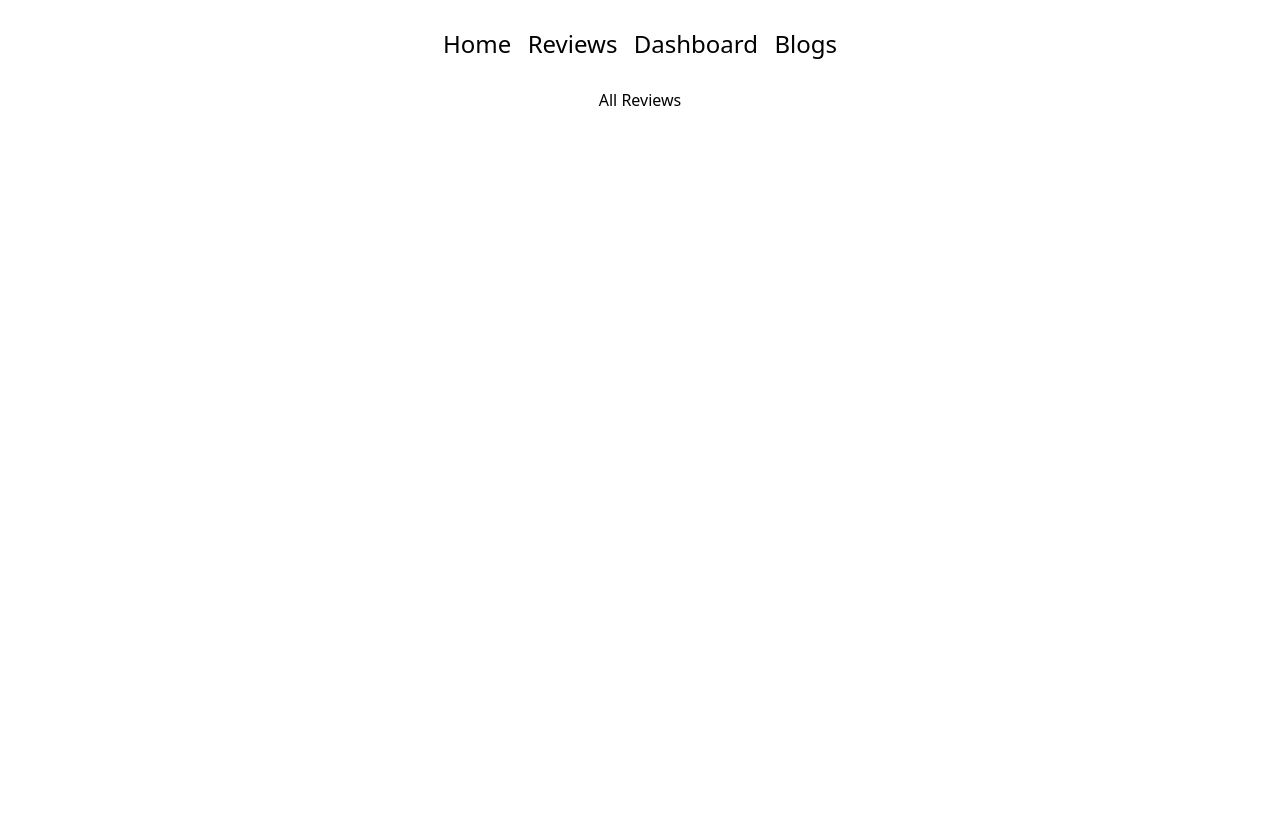
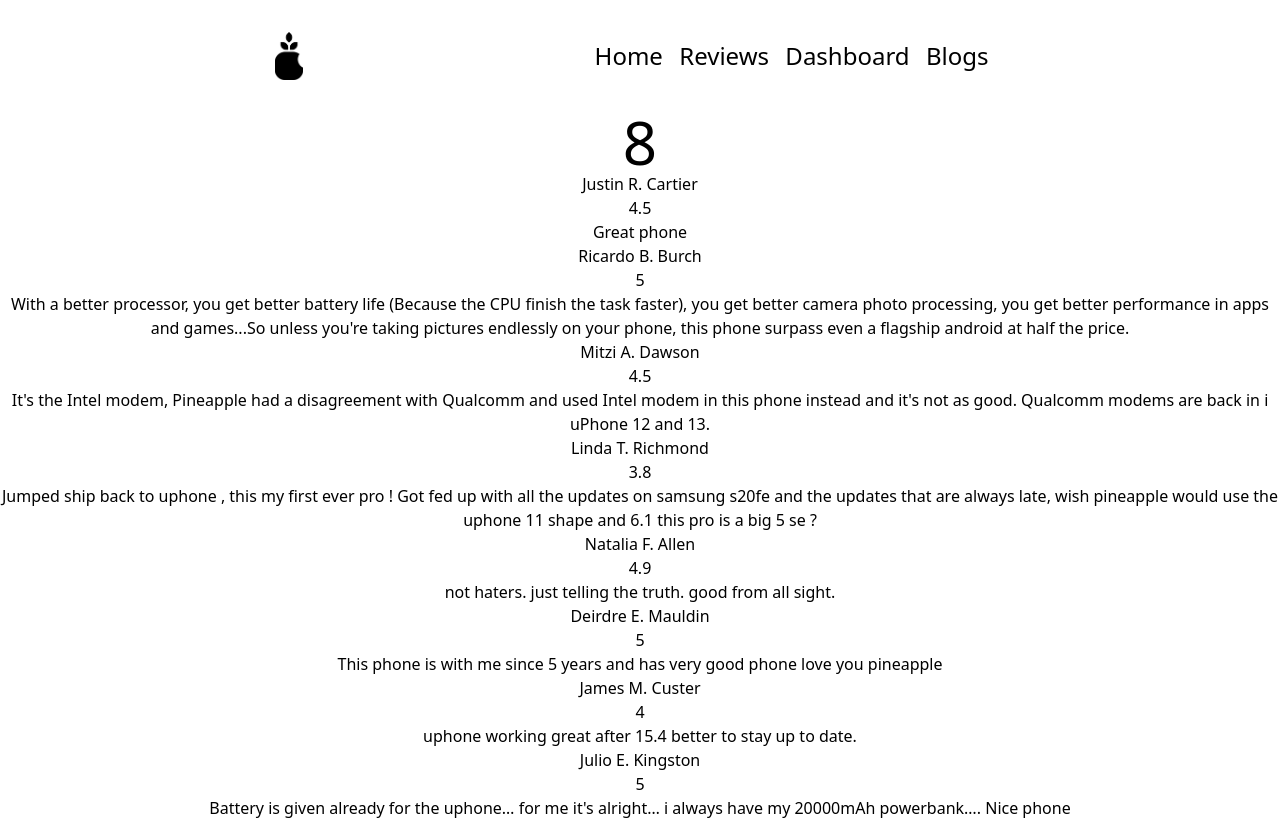
Before and after one commit to SadikHasanRafi/product-analysis, a React (Create React App) app: page /reviews in a window 1280 px wide. Built offline with nearby package versions, Linux system fonts and the light colour scheme.

Commit message:
Customer review added

```diff
--- /dev/null
+++ b/public/FakeReview.json
@@ -0,0 +1,42 @@
+[
+    {
+        "name": "Justin R. Cartier",
+        "rating": "4.5",
+        "review": "Great phone"
+    },
+    {
+        "name": "Ricardo B. Burch",
+        "rating": "5",
+        "review": "With a better processor, you get better battery life (Because the CPU finish the task faster), you get better camera photo processing, you get better performance in apps and games...So unless you're taking pictures endlessly on your phone, this phone surpass even a flagship android at half the price."
+    },
+    {
+        "name": "Mitzi A. Dawson",
+        "rating": "4.5",
+        "review": "It's the Intel modem, Pineapple had a disagreement with Qualcomm and used Intel modem in this phone instead and it's not as good. Qualcomm modems are back in i uPhone 12 and 13."
+    },
+    {
+        "name": "Linda T. Richmond",
+        "rating": "3.8",
+        "review": "Jumped ship back to uphone , this my first ever pro ! Got fed up with all the updates on samsung s20fe and the updates that are always late, wish pineapple would use the uphone 11 shape and 6.1 this pro is a big 5 se ?"
+    },
+    {
+        "name": "Natalia F. Allen",
+        "rating": "4.9",
+        "review": "not haters. just telling the truth. good from all sight."
+    },
+    {
+        "name": "Deirdre E. Mauldin",
+        "rating": "5",
+        "review": "This phone is with me since 5 years and has very good phone love you pineapple"
+    },
+    {
+        "name": "James M. Custer",
+        "rating": "4",
+        "review": "uphone working great after 15.4 better to stay up to date."
+    },
+    {
+            "name": "Julio E. Kingston",
+            "rating": "5",
+            "review": "Battery is given already for the uphone… for me it's alright… i always have my 20000mAh powerbank…. Nice phone"
+    }
+]
--- a/src/App.js
+++ b/src/App.js
@@ -18,6 +18,7 @@
         <Route path='/blogs' element={<Blogs/>}></Route>
         <Route path='*' element={<NotFound></NotFound>}></Route>
       </Routes>
+
     </div>
   );
 }
--- a/src/Components/Header/Header.js
+++ b/src/Components/Header/Header.js
@@ -1,10 +1,12 @@
 import React from 'react';
 import { Link } from 'react-router-dom';
+import Logo from './logo.png'
 
 const Navigation = () => {
     return (
-        <nav className='flex justify-center'>
-            <ul className='flex justify-evenly w-1/3 py-7 text-2xl'>
+        <nav className='flex justify-evenly items-center'>
+            <img src={Logo} className='h-12' alt="Logo" />
+            <ul className='flex justify-evenly w-1/3 py-10 text-2xl'>
                 <li><Link to="/">Home</Link></li>
                 <li><Link to="/reviews">Reviews</Link></li>
                 <li><Link to="/dashboard">Dashboard</Link></li>
--- a/src/Components/Home/Home.js
+++ b/src/Components/Home/Home.js
@@ -1,8 +1,13 @@
 import React from 'react';
+
+import Reviews from '../Reviews/Reviews';
 import Img from './uphone.jpg'
 
+
 const Home = () => {
+
     return (
+        <div>
             <div className='bg-gradient-to-r from-black to-gray-800 text-white w-full flex justify-evenly items-center' style={{height: '80vh'}}>
                 <article>
                     <h1 className='text-8xl'>uPhone 13 Pro</h1>
@@ -11,6 +16,12 @@
                 </article>
                 <img src={Img} className='w-5/12' alt="" />
             </div>
+            <div className='flex flex-col items-center'>
+
+                <h1 className='text-5xl mt-20'>Customer Review</h1>
+                <button className='bg-black py-3 px-6 text-white'>See More Reviews</button>
+            </div>
+        </div>
     );
 };
 
--- /dev/null
+++ b/src/Components/Hook/useReviews.js
@@ -0,0 +1,19 @@
+
+
+import React, { useEffect, useState } from 'react';
+
+const useReviews = () => {
+
+    const [review,setReviews] = useState([]);
+
+    useEffect(()=>{
+        fetch("FakeReview.json")
+        .then(res => res.json())
+        .then(data=>setReviews(data));
+    },[]);
+
+    return [review,setReviews];
+
+};
+
+export default useReviews;
--- /dev/null
+++ b/src/Components/Review/Review.js
@@ -0,0 +1,15 @@
+import React from 'react';
+
+function Review (props) {
+    const {name,rating,review} = props.review
+
+    return (
+        <div>
+           <p>{name}</p>
+           <p>{rating}</p>
+           <p>{review}</p>
+        </div>
+    );
+};
+
+export default Review;
--- a/src/Components/Reviews/Reviews.js
+++ b/src/Components/Reviews/Reviews.js
@@ -1,9 +1,25 @@
 import React from 'react';
+import useReviews from '../Hook/useReviews';
+import Review from '../Review/Review';
+
+
+
 
 const Reviews = () => {
+
+    const [reviews,setReviews] = useReviews();
+
+
+
     return (
         <div>
-            <h1>All Reviews</h1>
+           <p className='text-center text-6xl'>{reviews.length}</p>
+            {
+                reviews.map(review=><Review
+                    review={review}
+                    key={review.name}
+                ></Review>)
+            }
         </div>
     );
 };
```
Also changed, not shown: src/Components/Header/logo.png (added). Lines whose indentation alone changed are shown as unchanged.
